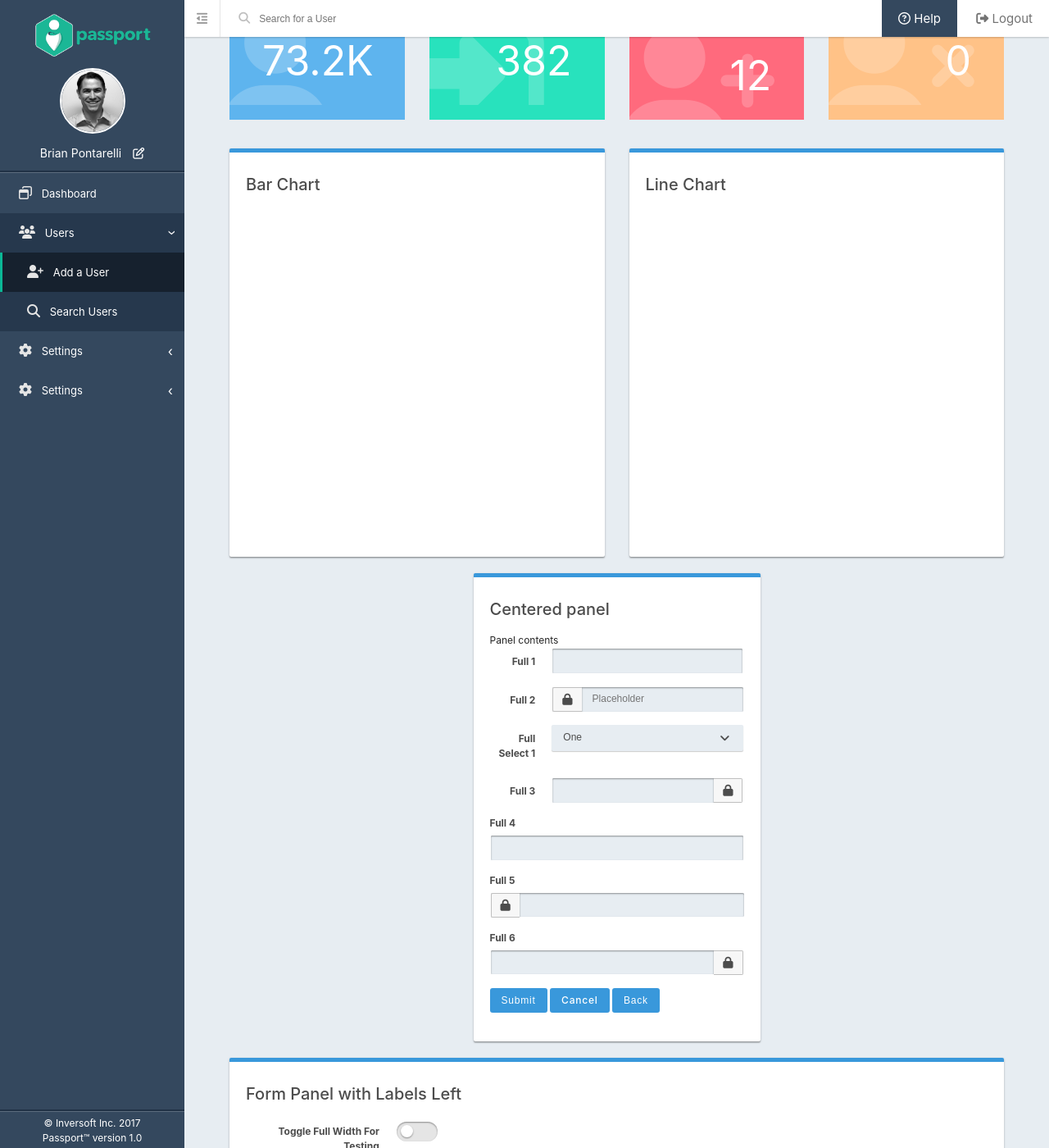
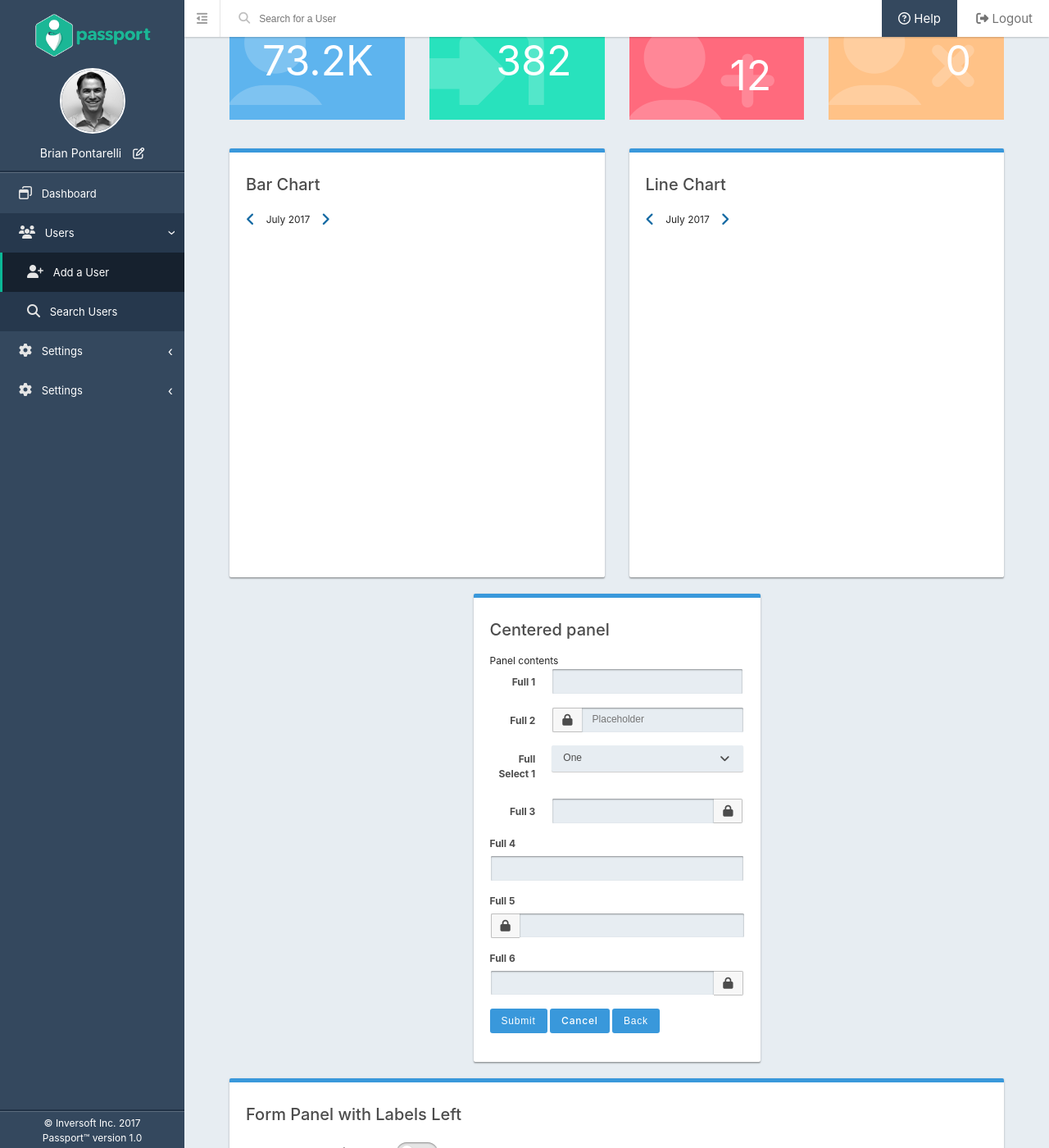
Before and after one commit to FusionAuth/fusionauth-style, a Jekyll site: the page built from index.md, in a window 1280 px wide and 1400 px high, scrolled down 830 px. Shown: the whole window at 82% size. Built offline with Jekyll 4.4.1, drawn with Linux system fonts in a browser that asks for light colours; nearby versions of some CDN libraries.

Commit message:
Added report controls

```diff
--- a/_layouts/default.html
+++ b/_layouts/default.html
@@ -432,6 +432,11 @@
           <div class="panel">
             <h2>Bar Chart</h2>
             <main>
+              <div class="report-controls">
+                <a href="#"><i class="fa fa-angle-left"></i></a>
+                <span>July 2017</span>
+                <a href="#"><i class="fa fa-angle-right"></i></a>
+              </div>
               <canvas id="bar-chart" width="400" height="400"></canvas>
             </main>
           </div>
@@ -440,6 +445,11 @@
           <div class="panel">
             <h2>Line Chart</h2>
             <main>
+              <div class="report-controls">
+                <a href="#"><i class="fa fa-angle-left"></i></a>
+                <span>July 2017</span>
+                <a href="#"><i class="fa fa-angle-right"></i></a>
+              </div>
               <canvas id="line-chart" width="400" height="400"></canvas>
             </main>
           </div>
--- a/_sass/inversoft-style.scss
+++ b/_sass/inversoft-style.scss
@@ -17,6 +17,7 @@
 @import 'forms';
 @import 'overlay';
 @import 'panels';
+@import 'report';
 @import 'stamps';
 @import 'tables';
 @import 'tabs';
--- /dev/null
+++ b/_sass/report.scss
@@ -0,0 +1,27 @@
+/*
+ * Copyright (c) 2017, Inversoft Inc., All Rights Reserved
+ */
+
+@import 'variables';
+
+/* Report controls
+–––––––––––––––––––––––––––––––––––––––––––––––––– */
+
+.report-controls {
+  padding-top: 5px;
+
+  a {
+    display: inline-block;
+    vertical-align: middle;
+
+    i.fa {
+      font-size: 18px;
+      font-weight: 600;
+    }
+  }
+
+  span {
+    display: inline-block;
+    padding: 0 10px;
+  }
+}
```
